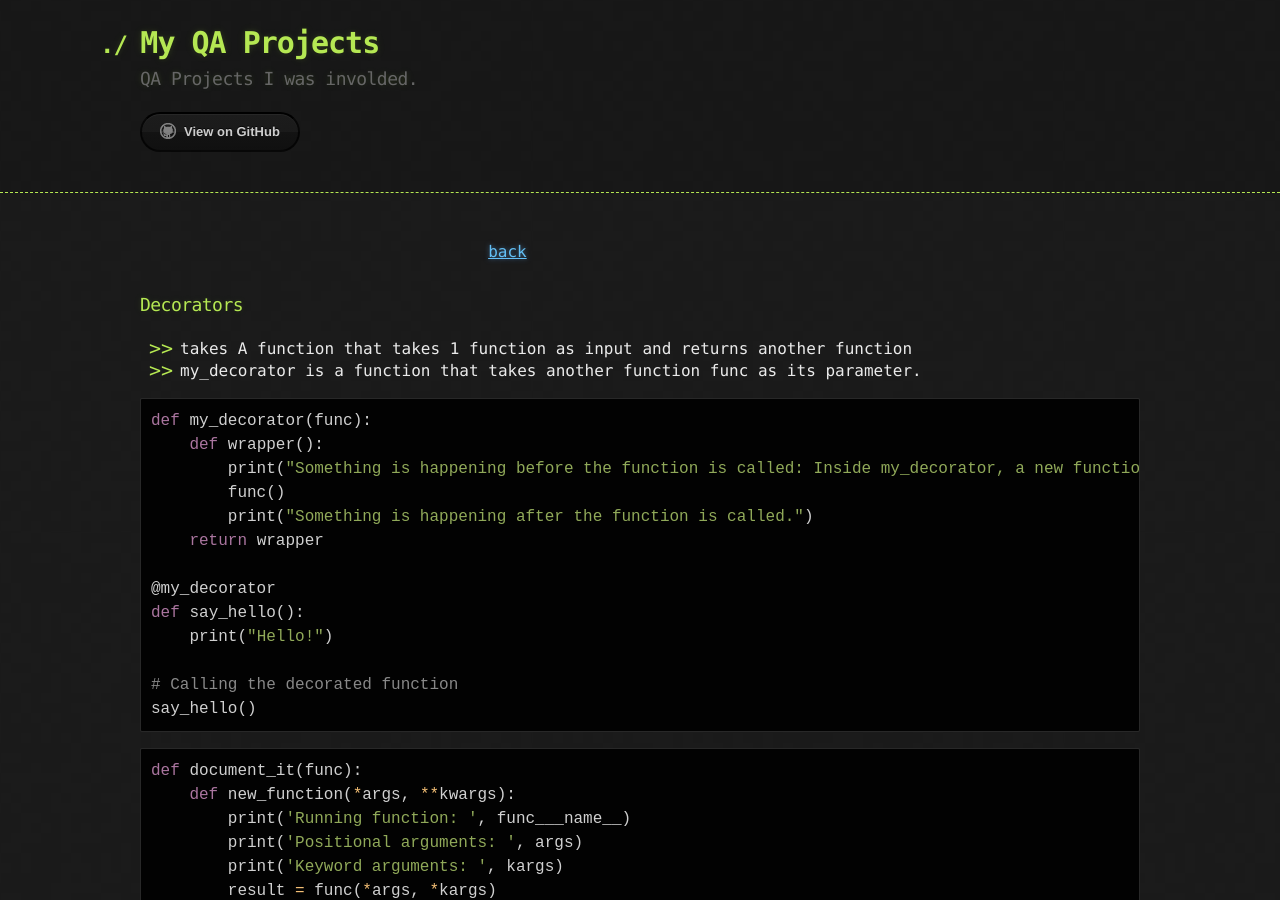
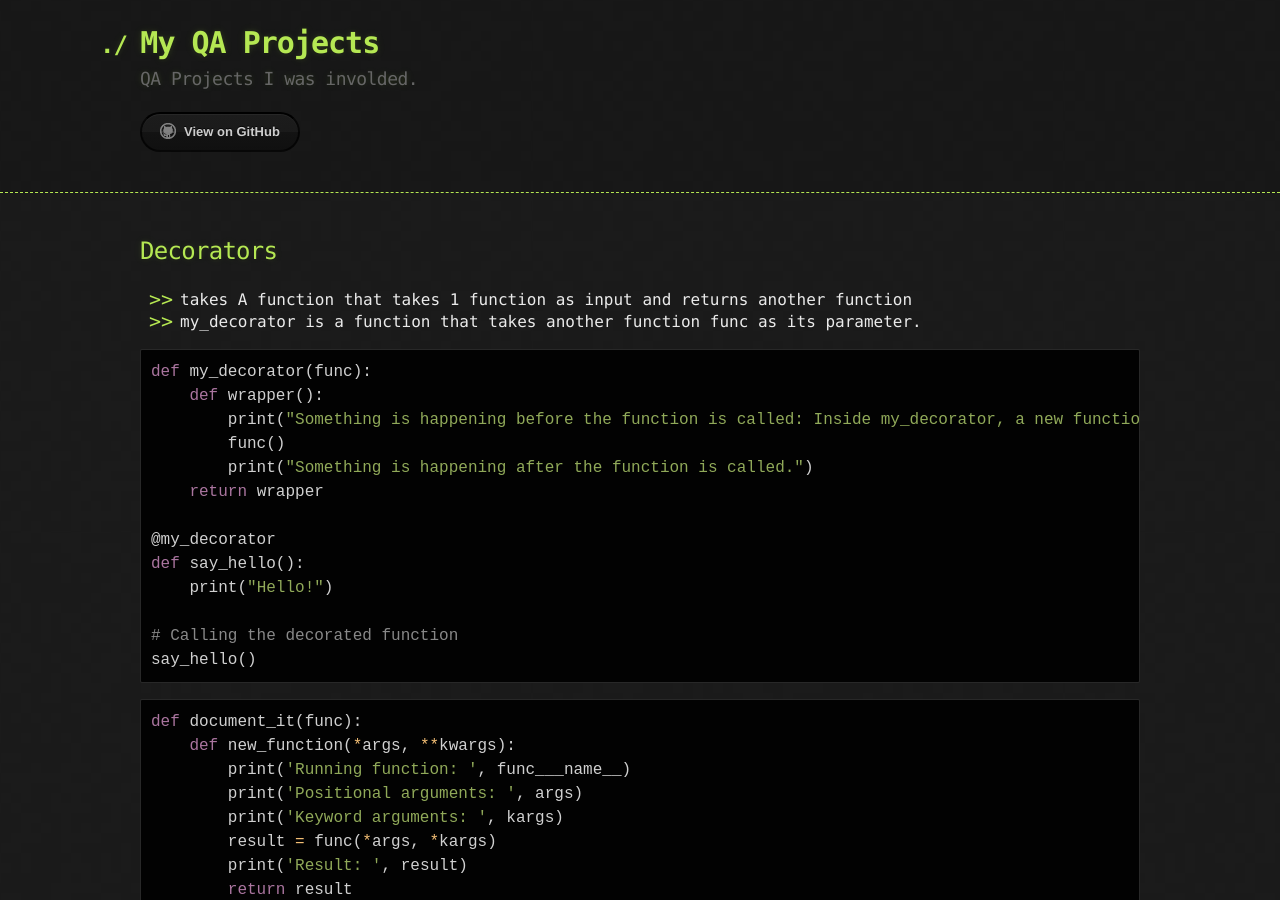
Before and after one commit to sciustechnologia/sciustechnologia.github.io, a Jekyll site: the page built from python/06_functions/0607.md, in a window 1280 px wide and 900 px high. Built offline with Jekyll 4.4.1, drawn with Linux system fonts in a browser that asks for light colours.

Commit message:
Update 0607.md

```diff
--- a/python/06_functions/0607.md
+++ b/python/06_functions/0607.md
@@ -3,9 +3,7 @@ title: Python - Functions - Decorators
 layout: default
 ---
 
-||[back](./index.html)
-
-### Decorators
+## Decorators
 
 * takes A function that takes 1 function as input and returns another function
 * my_decorator is a function that takes another function func as its parameter.
```
